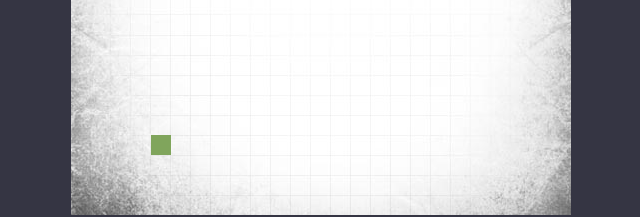
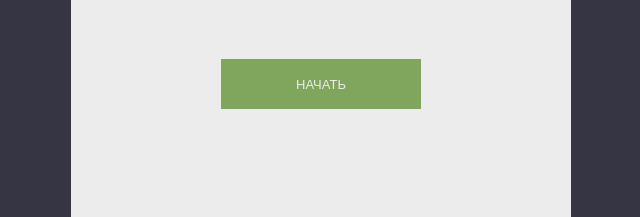
Before and after one commit to a-modin/Snake, a website: page index.html in a window 1280 px wide. Shown: the part 455-672 px from the top of the page, without its empty margins (319-959 px from the left). Drawn offline with Linux system fonts and the light colour scheme; files that its build step writes are made by us from their sources; files whose address does not match are found by name.

Commit message:
Заставка и инициализация

```diff
--- a/gulpfile.js
+++ b/gulpfile.js
@@ -39,8 +39,10 @@ gulp.task('less', function(){
 gulp.task('jsmin', function() {
 	gulp.src('js/*.js')
 	.pipe(plumber())
+	.pipe(concat('app.js'))
+	.pipe(gulp.dest('dist/js'))
 	.pipe(uglify())
-	.pipe(concat('app.js'))
+	.pipe(rename({suffix: '.min'}))
 	.pipe(gulp.dest('dist/js'))
 	.pipe(connect.reload())
 });
--- a/index.html
+++ b/index.html
@@ -11,6 +11,9 @@
 </head>
 <body>
   <div class="wrapper">
+    <div class="game-start" id="gameStart">
+      <button class="start-but" id="startBut" >Начать</button>
+    </div>
     <div class="game-over-back" id="gameOver">
       <div class="game-over" id="gameOverMes"></div>
     </div>
--- a/js/app.js
+++ b/js/app.js
@@ -2,6 +2,13 @@ var scores = document.getElementById('scores');
 var speed = document.getElementById('speed');
 var gameOver = document.getElementById('gameOver');
 var gameOverMes = document.getElementById('gameOverMes');
+var startBut = document.getElementById('startBut');
+var gameStart = document.getElementById('gameStart');
+
+startBut.onclick = function(){
+	gameStart.style.display = 'none'
+	init();
+}
 
 ////////////////////////////////////////////////////////
 // СОБЫТИЯ НАЖАТИЯ КЛАВИШ
@@ -38,10 +45,30 @@ window.addEventListener('keyup', handler, false);
 
 
 function amam() {
-	var amamSound = new Audio(); // Создаём новый элемент Audio
-	amamSound.src = '../sounds/amam.mp3'; // Указываем путь к звуку "клика"
-	amamSound.autoplay = true; // Автоматически запускаем
+	var amamSound = new Audio();
+	amamSound.src = '../sounds/amam.mp3';
+	amamSound.autoplay = true;
+	amamSound.volume = 1;
 }
+
+// var music = new Audio();
+// music.src = '../sounds/music.mp3';
+// music.autoplay = true;
+
+// isAppLoaded = function(){
+// 	alert('Загрузка закончилась')
+// }
+// console.log(music);
+// music.pause();
+// music.play();
+// music.volume = 1;
+// music.currentTime = 0;
+// music.muted = true;
+// console.log(music.preload);
+// music.addEventListener('canplaythrough', isAppLoaded, false);
+
+
+
 
 
 
@@ -344,12 +371,14 @@ Snake.prototype.teleport = function(){
 ////////////////////////////////////////////////////////
 // ИНИЦИАЛИЗАЦИЯ
 ////////////////////////////////////////////////////////
+var init = function(){
 
-var s = new Snake();
-var p = new Points();
+	world.tikS();
+	world.tikP();
+	render()
 
-world.tikS();
-world.tikP();
+
+}
 
 var render = function(){
 	requestAnimationFrame(render);
@@ -359,4 +388,9 @@ var render = function(){
 	s.teleport();
 }
 
-render()
+var s = new Snake();
+var p = new Points();
+
+
+
+// init()
--- a/less/style.less
+++ b/less/style.less
@@ -6,6 +6,32 @@ body{
 	width: 500px;
 	margin: 10px auto;
 	position: relative;
+
+	.game-start{
+		width: 100%;
+		height: 100%;
+		background-color: @color4;
+		background-image: url('../images/snake-logo.jpg');
+		background-position: 108px 100px;
+		background-repeat: no-repeat;
+		position: absolute;
+		display: block;
+
+		.start-but{
+			width: 200px;
+			height: 50px;
+			text-transform: uppercase;
+			background-color: @color2;
+			border: 0;
+			font-size: 13px;
+			color: @color4;
+			margin-left: 150px;
+			margin-top: 30px;
+			cursor: pointer;
+			position: absolute;
+			bottom: 110px;
+		}
+	}
 
 	.canvas{
 		background-color: white;
--- a/package.json
+++ b/package.json
@@ -1,6 +1,6 @@
 {
   "name": "Snake",
-  "version": "1.0.0",
+  "version": "1.2.0",
   "description": "Snake game",
   "main": "gulpfile.js",
   "scripts": {
```
Also changed, not shown: dist/css/styles.css, dist/css/styles.min.css, dist/images/snake-logo.jpg (added), dist/index.html, dist/js/app.js, dist/js/app.min.js (added), 2 other files.
